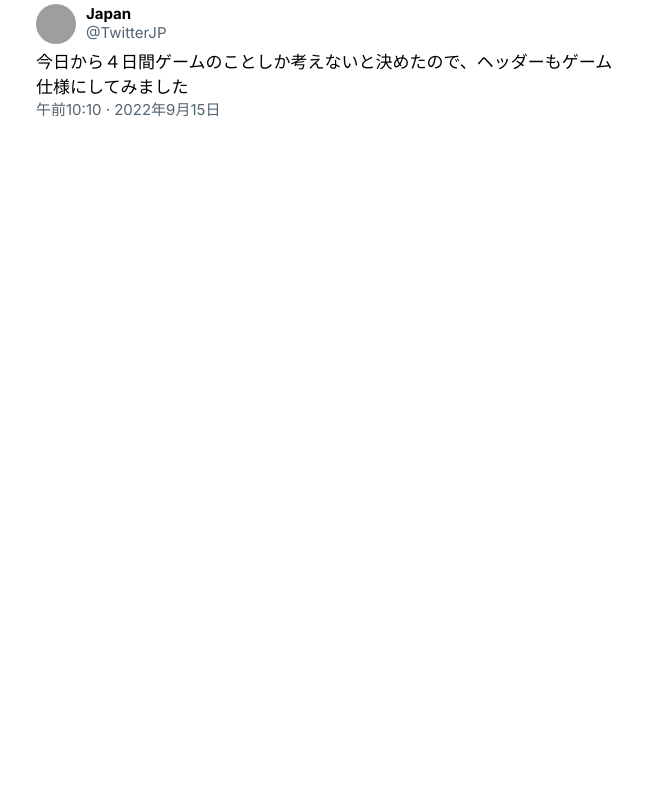
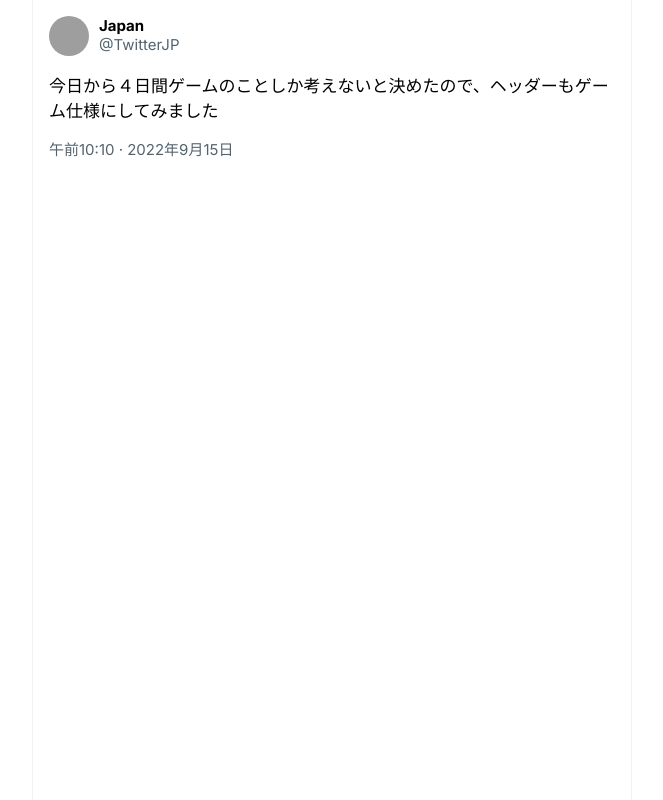
Before and after one commit to richardimaoka/twitter-clone-2, a Next.js app in the folder next/: page / in a window 1280 px wide. Shown: the whole page, without its empty margins (308-971 px from the left). Built offline with nearby package versions, Linux system fonts and the light colour scheme; grey boxes are pictures that could not be loaded.

Commit message:
even more styling

```diff
--- a/next/app/components/style.module.css
+++ b/next/app/components/style.module.css
@@ -1,11 +1,14 @@
 .column {
   width: 600px;
+  height: 100svh;
   margin: 0 auto;
+  border-left: 1px solid rgb(239, 243, 244);
+  border-right: 1px solid rgb(239, 243, 244);
 }
 
 .tweet {
   background-color: white;
-  padding: 4px;
+  padding: 16px;
 }
 
 /* class for tweet header, don't confuse with <header> tag*/
@@ -31,9 +34,11 @@
 /* class for tweet body, don't confuse with <body> tag*/
 .body {
   font-size: 17px;
+  margin-top: 12px;
 }
 
 .bottom {
   color: rgb(83, 100, 113);
   font-size: 15px;
+  margin: 16px 0px;
 }
```
